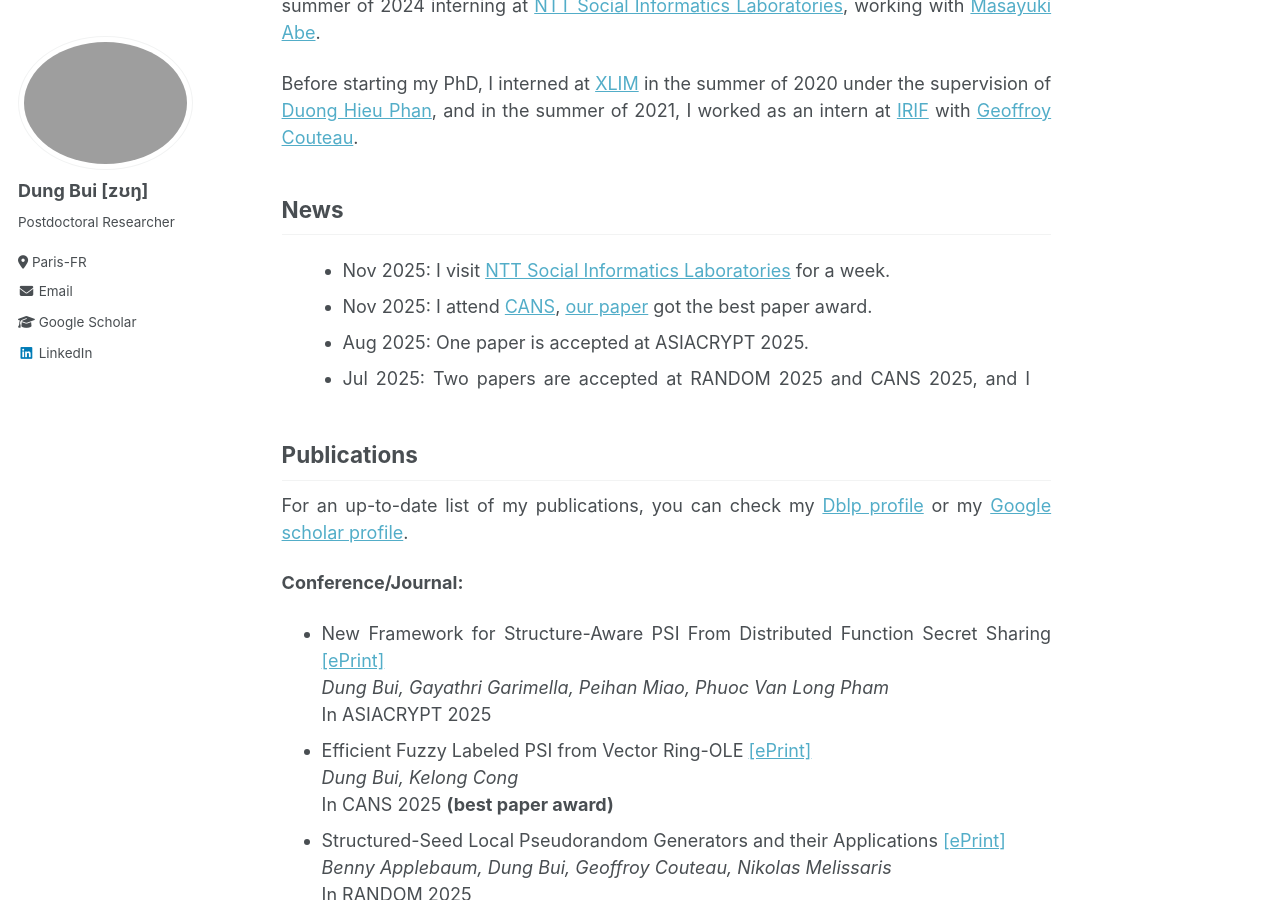
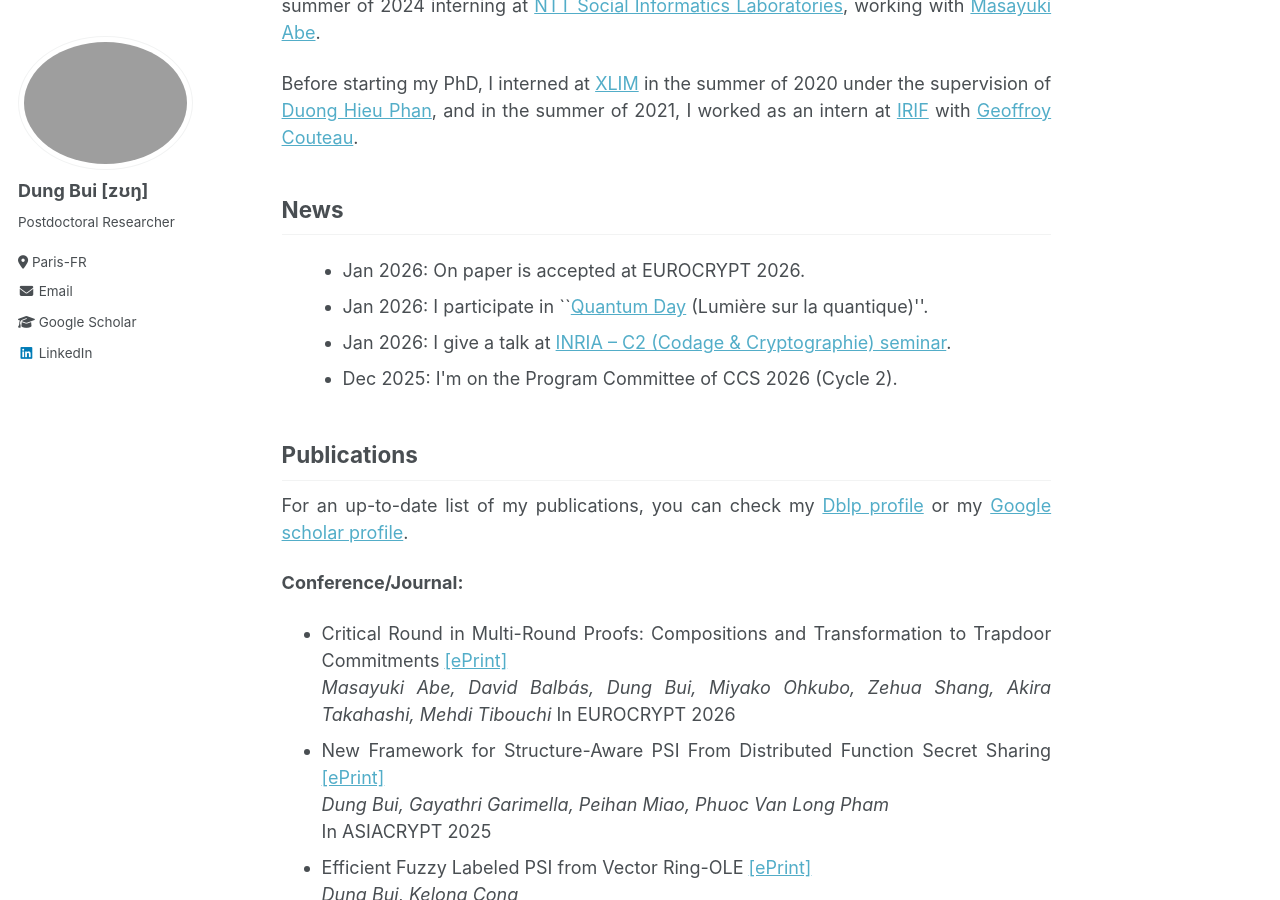
Before and after one commit to dungbui15/dungbui15.github.io, a Jekyll site: the page built from _pages/about.md, in a window 1280 px wide and 900 px high, scrolled down 553 px. Built offline with Jekyll 4.4.1, drawn with Linux system fonts in a browser that asks for light colours; some of the changed text lies outside the part shown.

Commit message:
Update about.md

```diff
--- a/_pages/about.md
+++ b/_pages/about.md
@@ -44,6 +44,10 @@ Before starting my PhD, I interned at [XLIM](https://www.xlim.fr/en) in the summ
 ## News
 <div class="scrollable">
   <ul>
+    <li>Jan 2026: On paper is accepted at EUROCRYPT 2026.</li>
+    <li>Jan 2026: I participate in ``<a href="https://quantip.org/espace-grand-public/quantum-day/">Quantum Day</a> (Lumière sur la quantique)''.</li>
+    <li>Jan 2026: I give a talk at <a href="https://seminaire-c2.inria.fr/">INRIA – C2 (Codage & Cryptographie) seminar</a>.</li>
+    <li>Dec 2025: I'm on the Program Committee of CCS 2026 (Cycle 2).</li>
     <li>Nov 2025: I visit <a href="https://www.rd.ntt/e/sil/">NTT Social Informatics Laboratories</a> for a week.</li>
     <li>Nov 2025: I attend <a href="https://cy2sec.comm.eng.osaka-u.ac.jp/miyaji-lab/event/cans2025/">CANS</a>, <a href="https://eprint.iacr.org/2025/1470">our paper</a> got the best paper award.</li>
     <li>Aug 2025: One paper is accepted at ASIACRYPT 2025.</li>
@@ -62,6 +66,9 @@ Before starting my PhD, I interned at [XLIM](https://www.xlim.fr/en) in the summ
 For an up-to-date list of my publications, you can check my [Dblp profile](https://dblp.uni-trier.de/pid/127/1711.html) or my [Google scholar profile](https://scholar.google.com/citations?user=StGOHMUAAAAJ&hl=en&authuser=1).
 
 **Conference/Journal:**
+- Critical Round in Multi-Round Proofs: Compositions and Transformation to Trapdoor Commitments [[ePrint]](https://eprint.iacr.org/2024/1766)
+  *Masayuki Abe, David Balbás, Dung Bui, Miyako Ohkubo, Zehua Shang, Akira Takahashi, Mehdi Tibouchi*
+  In EUROCRYPT 2026
 - New Framework for Structure-Aware PSI From Distributed Function Secret Sharing [[ePrint]](https://eprint.iacr.org/2025/907)<br>
   *Dung Bui, Gayathri Garimella, Peihan Miao, Phuoc Van Long Pham* <br>
   In ASIACRYPT 2025
@@ -93,15 +100,11 @@ For an up-to-date list of my publications, you can check my [Dblp profile](https
   *Dung Bui, Geoffroy Couteau*
   In PKC 2023
 
-**Preprints:**
-- Critical Round in Multi-Round Proofs: Compositions and Transformation to Trapdoor Commitments [[ePrint]](https://eprint.iacr.org/2024/1766)
-  *Masayuki Abe, David Balbás, Dung Bui, Miyako Ohkubo, Zehua Shang, Akira Takahashi, Mehdi Tibouchi*
-
-
 
 ## Presentations
 A list of talks where I had the opportunity to present and discuss my work. I have been working on function secret sharing (FSS), pseudorandom correlation generators (PCGs), pseudorandom correlation functions (PCFs), post-quantum signatures (using the MPC/VOLE-in-the-Head paradigm), generic multi-party computation (MPC), and private set intersection (PSI), a specific type of MPC.
 
+- Jan 2026: INRIA – C2 (Codage & Cryptographie) Seminar - Paris, France
 - Nov 2025: NTT Social Informatics Laboratories (Crypto Seminar) - Tokyo, Japan
 - Nov 2025: CANS 2025 (Conference) - Osaka, Japan
 - Sep 2025: Florida Atlantic University (Crypto Café) - Virtual
@@ -122,6 +125,6 @@ A list of talks where I had the opportunity to present and discuss my work. I ha
 
 ## Professional Activities
 External Reviewer: TCC 2022, CSF 2022–2023, IEEE-TIFs 2024, EUROCRYPT 2025, ACNS 2025, CRYPTO 2025 (x3), PriCrypt 2025, CCS 2025, ASIACRYPT 2025, EUROCRYPT 2026 (x2), PKC 2026.<br>
-Program Committee: APKC 2025, LATINCRYPT 2025, APKC 2026.
+Program Committee: APKC 2025, LATINCRYPT 2025, APKC 2026, CCS 2026.
 
 <p> *Last updated on {{ site.time | date: "%B %d, %Y" }}* </p>
```
